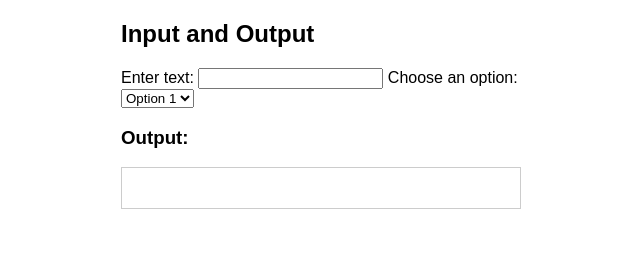
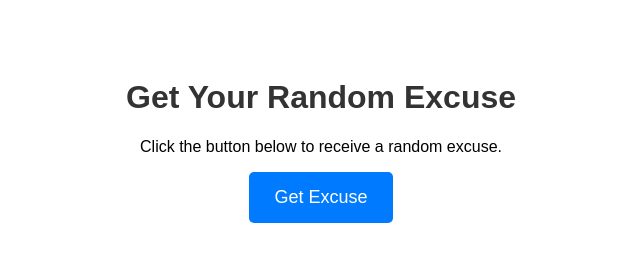
Before and after one commit to ayush-96/random-excuser.github.io, a plain HTML site: page templates/index.html in a window 1280 px wide. Shown: the whole page, without its empty margins (319-959 px from the left). Drawn offline with Linux system fonts and the light colour scheme.

Commit message:
Update index.html

```diff
--- a/templates/index.html
+++ b/templates/index.html
@@ -3,47 +3,43 @@
 <head>
     <meta charset="UTF-8">
     <meta name="viewport" content="width=device-width, initial-scale=1.0">
-    <title>Input and Output</title>
+    <title>Excuse Generator</title>
     <style>
         body {
             font-family: Arial, sans-serif;
-            margin: 20px;
+            text-align: center;
+            padding: 50px;
         }
-        .container {
-            max-width: 400px;
-            margin: auto;
+        h1 {
+            color: #333;
         }
-        #output {
-            margin-top: 10px;
-            padding: 10px;
-            border: 1px solid #ccc;
-            min-height: 20px;
+        button {
+            background-color: #007BFF;
+            color: white;
+            border: none;
+            padding: 15px 25px;
+            font-size: 18px;
+            cursor: pointer;
+            border-radius: 5px;
+            transition: 0.3s;
+        }
+        button:hover {
+            background-color: #0056b3;
         }
     </style>
 </head>
 <body>
-    <div class="container">
-        <h2>Input and Output</h2>
-        <label for="inputText">Enter text:</label>
-        <input type="text" id="inputText" oninput="updateOutput()">
 
-        <label for="selectOption">Choose an option:</label>
-        <select id="selectOption" onchange="updateOutput()">
-            <option value="Option 1">Option 1</option>
-            <option value="Option 2">Option 2</option>
-            <option value="Option 3">Option 3</option>
-        </select>
+    <h1>Get Your Random Excuse</h1>
+    <p>Click the button below to receive a random excuse.</p>
 
-        <h3>Output:</h3>
-        <div id="output"></div>
-    </div>
+    <button onclick="getExcuse()">Get Excuse</button>
 
     <script>
-        function updateOutput() {
-            const inputText = document.getElementById("inputText").value;
-            const selectedOption = document.getElementById("selectOption").value;
-            document.getElementById("output").innerText = `Text: ${inputText} | Selected: ${selectedOption}`;
+        function getExcuse() {
+            window.location.href = "http://bit.ly/43L1G7U";
         }
     </script>
+
 </body>
 </html>
```
